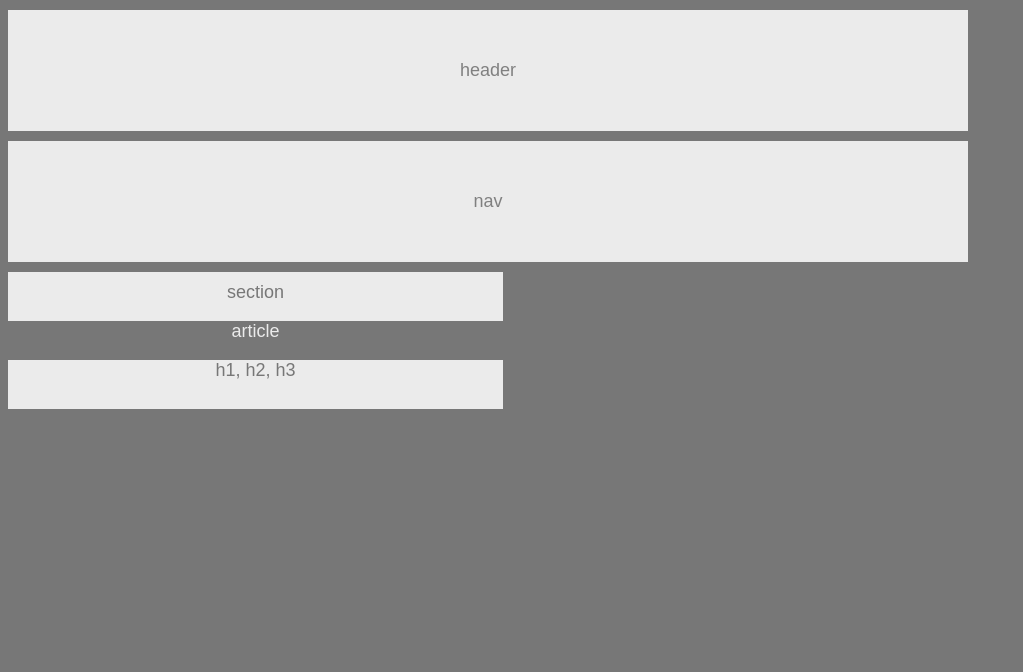
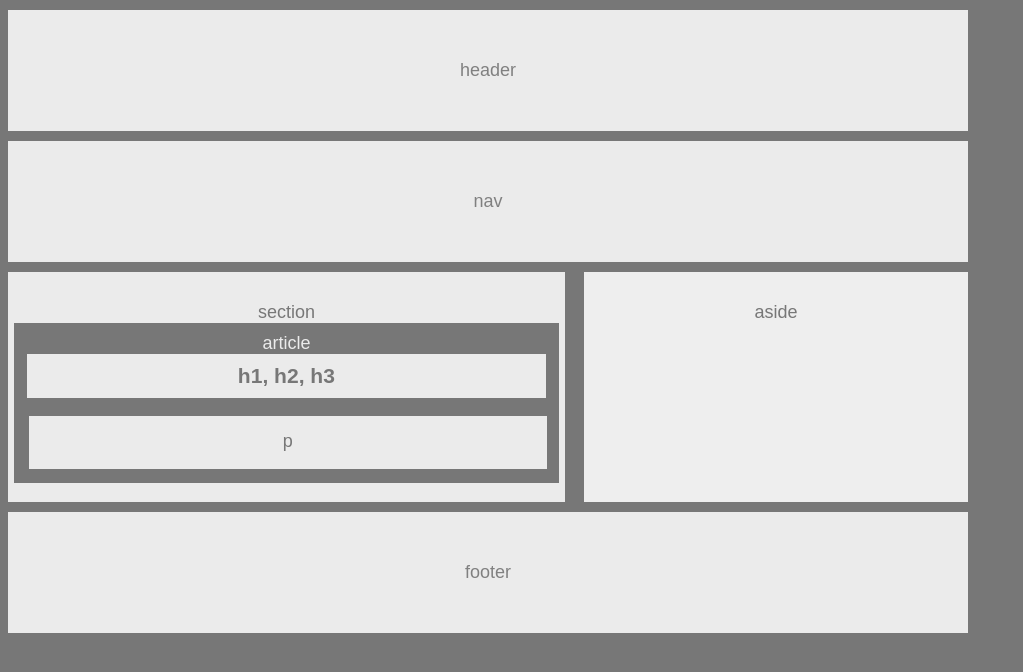
Before and after one commit to JordanMesibov/HW-Wireframe, a plain HTML site: page index.html in a window 1280 px wide. Shown: the whole page, without its empty margins (0-1023 px from the left). Drawn offline with Linux system fonts and the light colour scheme.

Commit message:
made many aesthetic changes whie using Google Developer Tools

```diff
--- a/index.html
+++ b/index.html
@@ -16,14 +16,22 @@
   <nav>
       nav
   </nav>
-
-  <section class="section">
-    section
-      <article id="article">
-        <p>article</p>
-        <p id="h123">h1, h2, h3</p>
-      </article>
-  </section>
+  <div id="maincontent">
+    <section>
+      section
+        <article>
+          article
+          <h1>h1, h2, h3</h1>
+          <p>p</p>
+        </article>
+      </section>
+    <aside>
+      aside
+    </aside>
+  </div>
+  <footer>
+    footer
+  </footer>
 
 
 </body>
--- a/style.css
+++ b/style.css
@@ -1,3 +1,7 @@
+* {
+  box-sizing: border-box;
+}
+
 body {
   font-family: 'Arial', 'Helvetica Neue', Helvetica, sans-serif;
   color: #777;
@@ -26,22 +30,64 @@ nav {
   background-color: #ebebeb;
 }
 
-.section {
-  width: 495px;
-  margin-top: 10px;
-  margin-bottom: 10px;
-  padding-top: 10px;
-  padding-bottom: 10px;
+section {
+  width: 58%;
+  height: 230px;
   background: #ebebeb;
   text-align: center;
+  padding-top: 30px;
+  float: left;
 }
 
-#article {
+article {
   color: #ebebeb;
   background: #777;
+  margin-top: 10px;
+  padding-top: 10px;
+  width: 98%;
+  margin: 0 auto;
+  height: 80%;
 }
 
-#h123 {
+h1 {
+  color: #777;
+  font-weight: bold;
+  background: #ebebeb;
+  padding-top: 10px;
+  width: 95%;
+  padding-bottom: 10px;
+  margin: 0 auto;
+}
+
+p {
   color: #777;
   background: #ebebeb;
+  height: 35%;
+  width: 95%;
+  margin-left: 15px;
+  padding-top: 15px;
 }
+
+aside {
+  float: right;
+  color: #777;
+  background: #eee;
+  width: 40%;
+  height: 230px;
+  text-align: center;
+  padding-top: 30px;
+}
+
+footer {
+  clear: both;
+  color: grey;
+  text-align: center;
+  margin-top: 250px;
+  padding-top: 50px;
+  padding-bottom: 50px;
+  background-color: #ebebeb;
+}
+
+#maincontent {
+  margin-bottom: 10px;
+}
```
